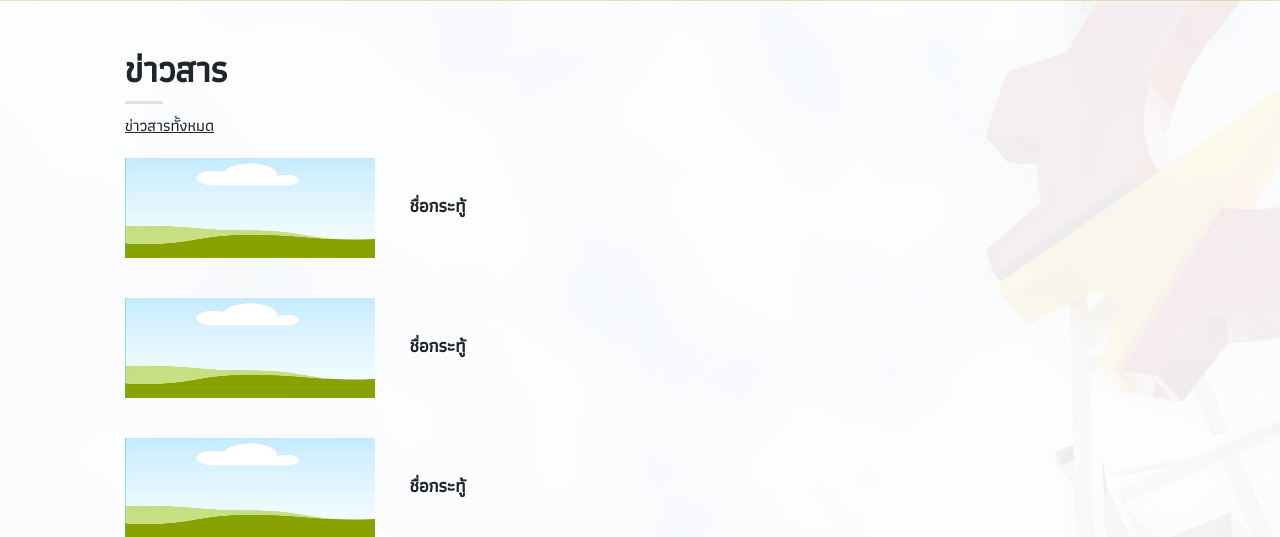
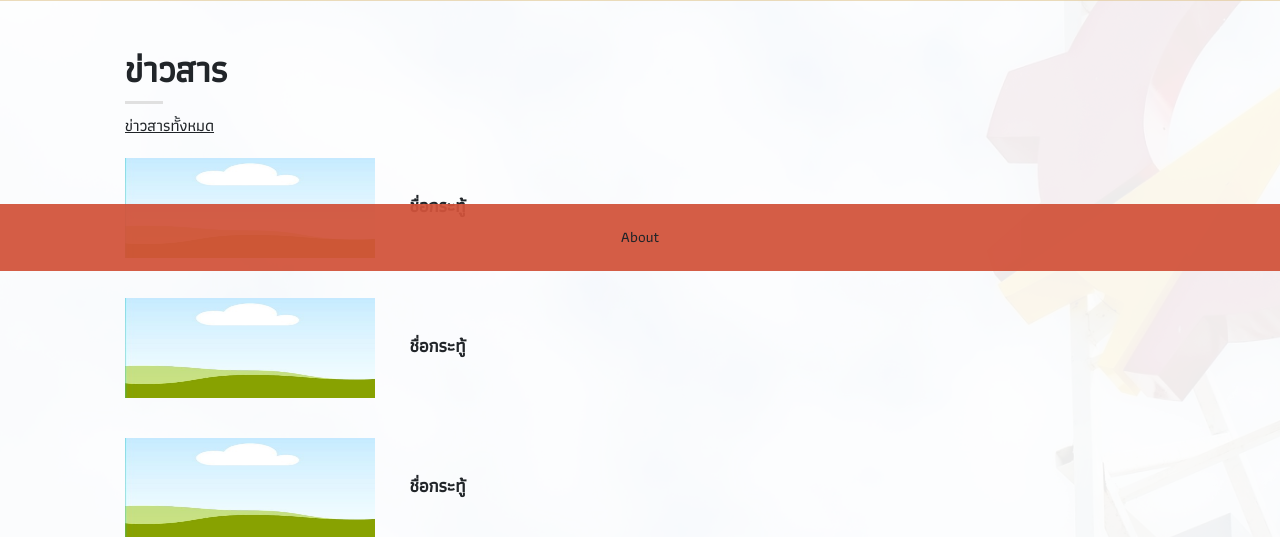
Before and after one commit to 6210612674/InternshipEngr, a Django app: template account/templates/account/index.html in a window 1280 px wide; the page is wider, and only the part inside the window is pictured. Shown: the part 529-1066 px from the top of that part. Run offline with Django 3.2, Linux system fonts and the light colour scheme; the template is opened without the code that fills it, so the values that code supplies are empty.

Commit message:
Update footer&Search

```diff
--- a/account/templates/account/layout.html
+++ b/account/templates/account/layout.html
@@ -34,9 +34,22 @@
         border-radius: 50%;
         background-color: rgb(235, 74, 74);
         color: white;
-}
+    }
+    .footer {
+        position:fixed;
+        left: 0;
+        bottom: 0;
+        width: 100%;
+    }
 </style>
-<body style="background-image: url('/static/images/img5.jpg');">
+<script>
+    function logout()
+    {
+        var answer = window.confirm("ยืนยันการออกจากระบบ");
+        return answer;
+    }
+</script>
+<body style="background-image: url('/static/images/img5.jpg'); ">
     <!-- nav bar -->
     <nav class="navbar shadow" style="background-color: #ecdbbad7; height: 50px;">
         <a class="navbar-brand" href="#"></a>
@@ -121,7 +134,7 @@
         <div class="line"></div>
         <a href="#"><p>ตรวจสอบกระทู้</p></a>
         <div class="line"></div>
-        <a href="{% url 'account:logout' %}"><p>ออกจากระบบ</p></a>
+        <a href="{% url 'account:logout' %}" onclick="logout();"><p>ออกจากระบบ</p></a>
         <div class="line"></div>
     </div>
     <!-- Notification -->
@@ -134,4 +147,10 @@
     {% block body %}
     {% endblock %}
 </body>
+    <!-- Footer -->
+    <footer class="footer ">
+        <div class="text-center p-4" style="background-color: #d2533aef;">
+            <a class="text-reset fw-bold" href="#">About</a>
+        </div>
+    </footer>
 </html>
```
